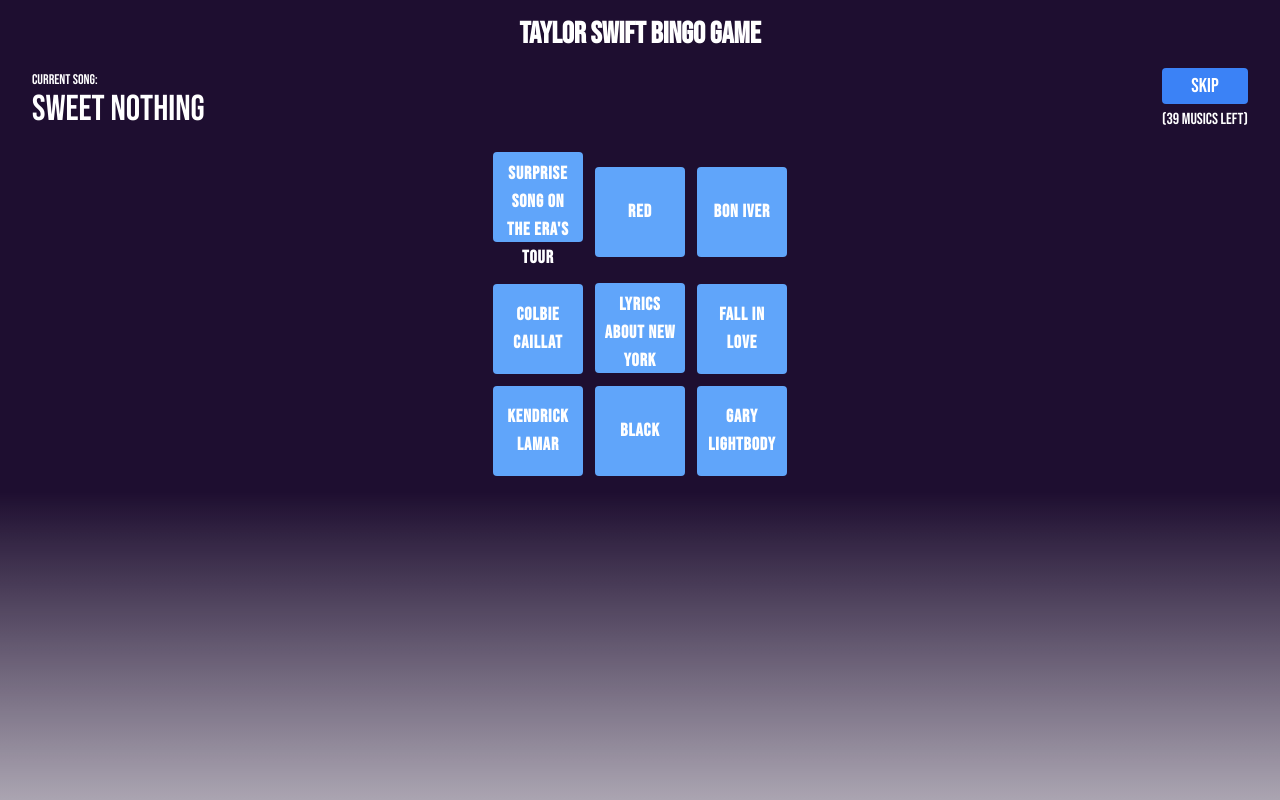
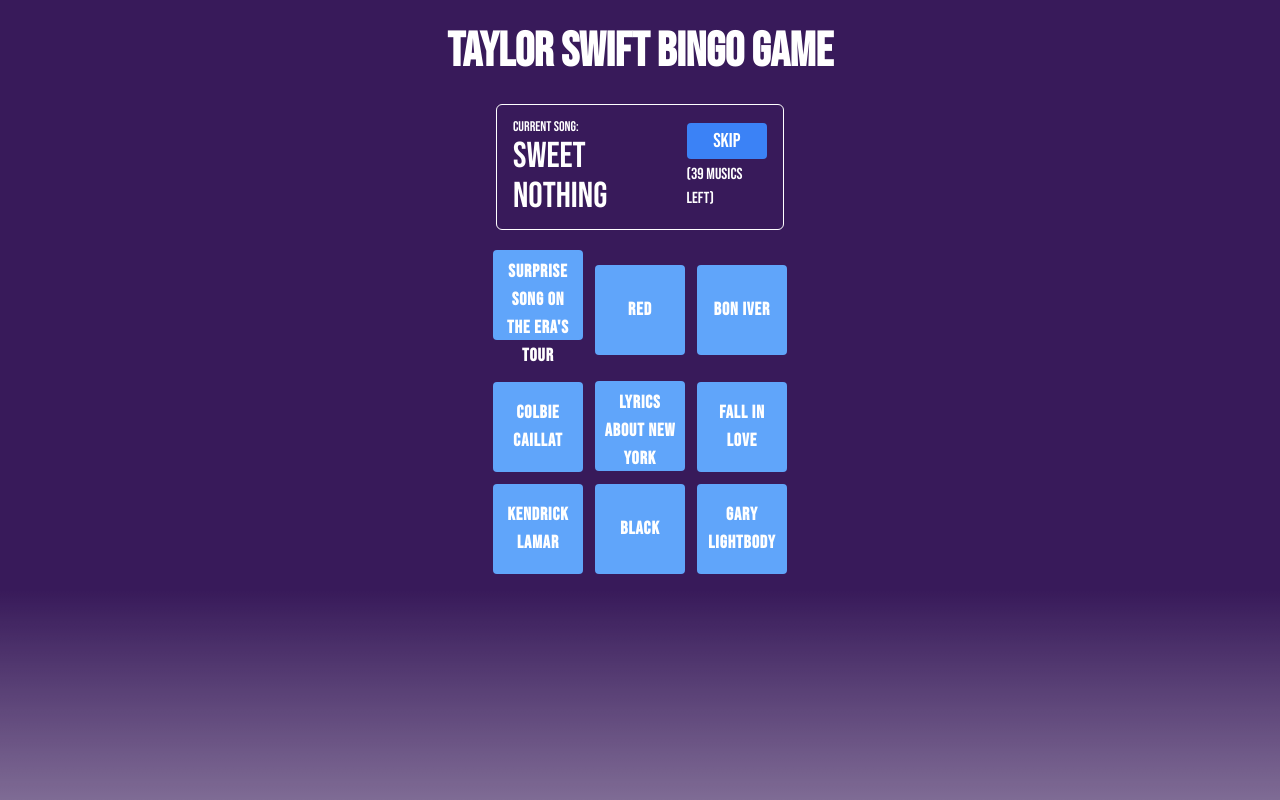
Before and after one commit to gabrielzamp/taylor-swift-bingo, a Next.js app: page /game in a window 1280 px wide. Built offline with nearby package versions, Linux system fonts and the light colour scheme.

Commit message:
game ui update

```diff
--- a/src/app/game/page.jsx
+++ b/src/app/game/page.jsx
@@ -111,16 +111,16 @@
   };
 
   return (
-    <div className="bg-[#1E0E30] w-full">
+    <div className="bg-[#381a5a] w-full">
       <div
-        className={`p-4 flex flex-col items-center bg-[#1E0E30] ${bebas.className} w-full`}
+        className={`p-4 flex flex-col items-center bg-[#381a5a] ${bebas.className} w-full`}
       >
-        <h1 className="mb-4 text-3xl font-bold text-center">
+        <h1 className="py-3 mb-4 text-5xl font-bold text-center">
           Taylor Swift Bingo Game
         </h1>
         {!gameOver ? (
           <>
-            <div className="flex items-center justify-between w-full gap-3 px-4 mb-5 ">
+            <div className="flex items-center justify-between w-full max-w-72 gap-3 px-4 py-3 mb-5 border border-white rounded-md bg-[#381a5a] ">
               <div>
                 <p className="text-sm">Current song:</p>
                 <p className="text-4xl">{selectedSongs[currentSongIndex]}</p>
--- a/src/app/layout.tsx
+++ b/src/app/layout.tsx
@@ -16,7 +16,7 @@
 }>) {
   return (
     <html lang="en">
-      <body className={`text-white bg-[#1E0E30]`}>{children}</body>
+      <body className={`text-white bg-[#381a5a]`}>{children}</body>
     </html>
   );
 }
```
